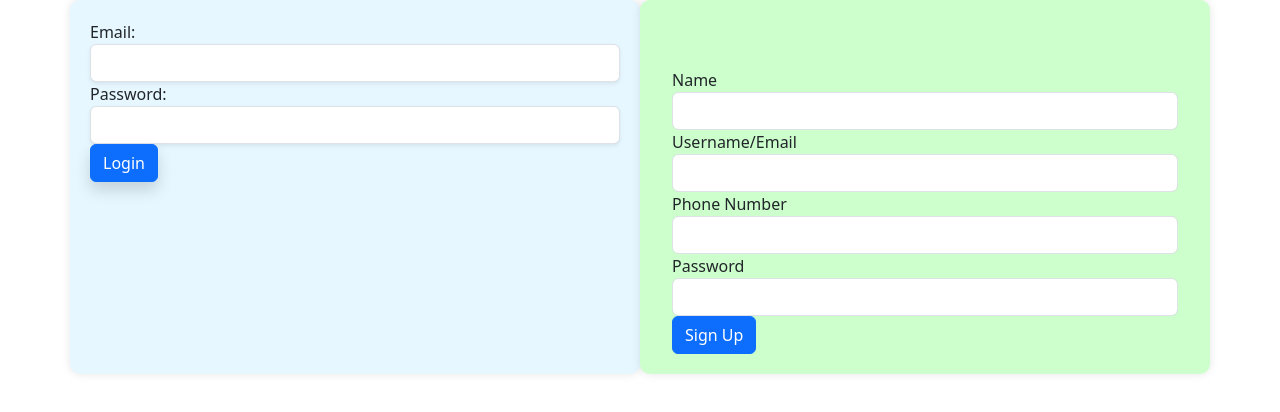
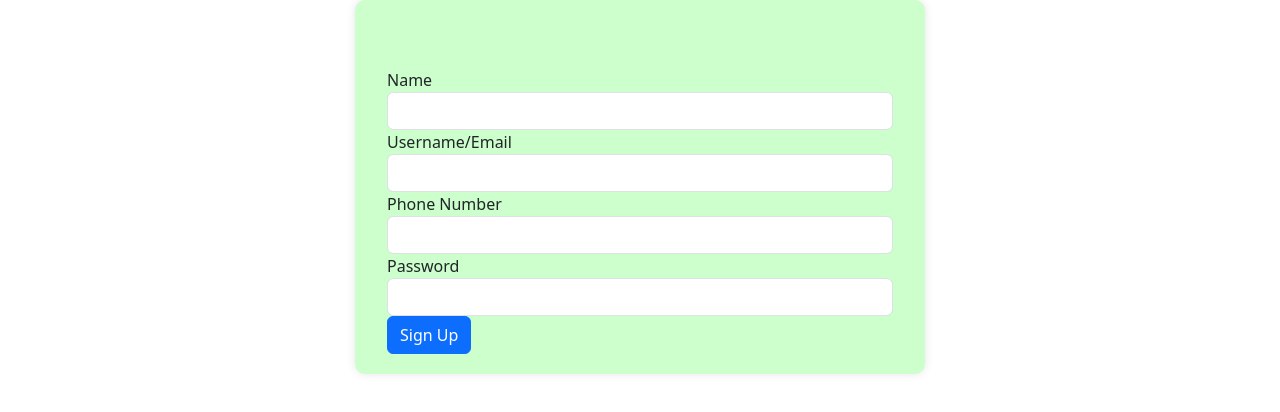
Before and after one commit to fidellabz/firebase-AuthBoarding, a plain HTML site: page index.html in a window 1280 px wide. Drawn offline with nearby package versions, Linux system fonts and the light colour scheme.

Commit message:
update script

```diff
--- a/index.html
+++ b/index.html
@@ -50,7 +50,7 @@
 <body>
     <div class="container">
         <div class="row">
-            <div class="col-md-6 mx-auto login-column">
+            <!-- <div class="col-md-6 mx-auto login-column">
                 <div class="form-group">
                     <label for="email">Email:</label>
                     <input type="text" class="form-control shadow-sm" id="txtEmail" name="email">
@@ -60,7 +60,7 @@
                     <input type="password" class="form-control shadow-sm" id="txtPassword" name="password">
                 </div>
                 <button type="submit" class="btn btn-primary shadow" id="btnLogin">Login</button>
-            </div>
+            </div> -->
             <div class="col-md-6 mx-auto signup-column">
                 <div class="container mt-5">
                     <form id="signupForm">
```
